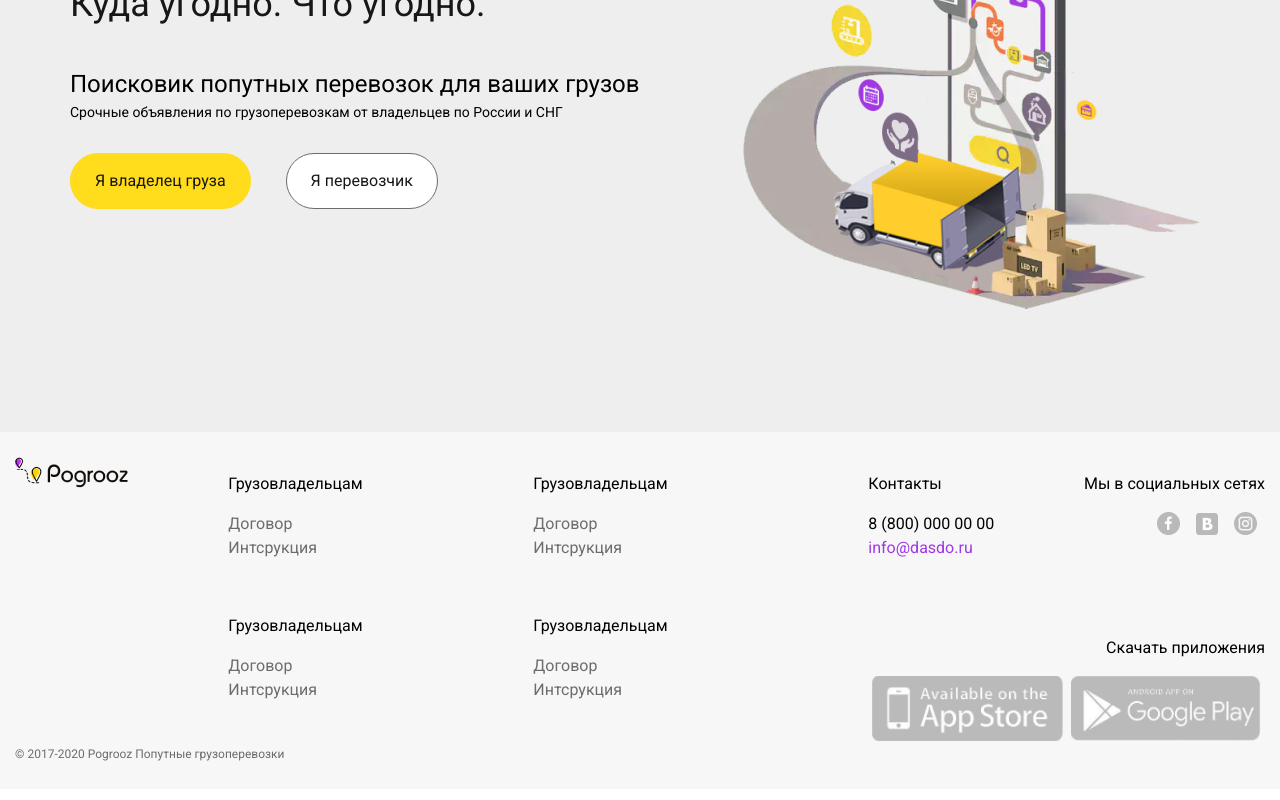
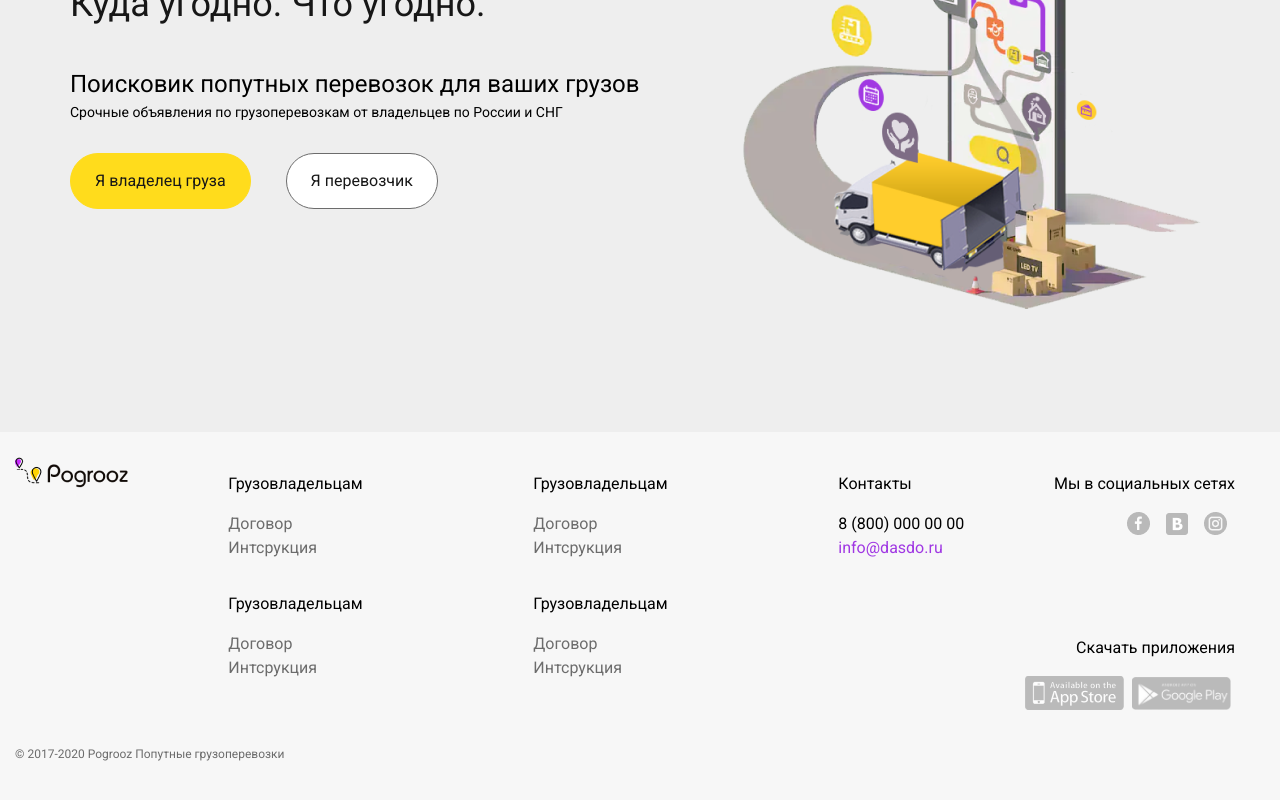
Before and after one commit to AegisEg/Pogrooz, a React (Create React App) app in the folder client/: page / in a window 1280 px wide. Shown: the part 248-1048 px from the top of the page. Built offline with nearby package versions, Linux system fonts and the light colour scheme.

Commit message:
footer_adaptive

```diff
--- a/client/src/App.css
+++ b/client/src/App.css
@@ -128,10 +128,9 @@ a {
 {
     background: #F7F7F7;
 }
-.footer_menu
+.footer_list
 {
-    display: grid;
-    grid-template-columns: repeat(2, 1fr);
+    height: fit-content;
 }
 .download_block
 {
@@ -158,7 +157,63 @@ a.mail
     color: #6C6C6C;
     font-size: 12px;
 }
-
+.download_link>img
+{
+    width: 107px;
+}
+@media screen and (min-width:768px)
+{
+    .col-premd-12
+    {
+        flex: 0 0 100%;
+        max-width: 100%;
+    }
+    .text-premd-right
+    {
+        text-align: right;
+    }
+}
+@media screen and (max-width:479px)
+{
+    .col-380-12
+    {
+        flex: 0 0 100%;
+        max-width: 100%;
+    }
+    .text-380-left
+    {
+        text-align: left;
+    }
+    .text-380-center
+    {
+        text-align: center;
+    }
+    .col-380-6
+    {
+        flex: 0 0 50%;
+        max-width: 50%;
+    }
+}
+@media screen and (max-width:768px)
+{
+    .text-640-center
+    {
+        text-align: center;
+    }
+}
+@media screen and (max-width:640px) and (min-width:480px)
+{
+    .col-presm-8
+    {
+        flex: 0 0 66.6666666667%!important;
+        max-width: 66.6666666667%!important;
+    }
+    .col-presm-4
+    {
+        flex: 0 0 33.3333333333%!important;
+        max-width: 33.3333333333%!important;
+    }
+}
 /* footer end */
 
 /* Main page */
--- a/client/src/Partials/Footer.js
+++ b/client/src/Partials/Footer.js
@@ -21,8 +21,8 @@ class Footer extends React.Component {
                   <div className="d-none d-md-block col-2 text-left">
                     <img src={logo} className="footer-logo-img" alt="Pogrooz" />
                   </div>
-                  <div className="col-lg-6 footer_menu">
-                    <div className="footer_list">
+                  <div className="col-presm-8 col-sm-6 col-md-6 footer_menu row align-content-start">
+                    <div className="footer_list col-6">
                         <p><Link to="/faq" >Грузовладельцам</Link></p>
                         <ul>
                             <li>
@@ -33,7 +33,7 @@ class Footer extends React.Component {
                             </li>
                         </ul>
                     </div>
-                    <div className="footer_list">
+                    <div className="footer_list col-6">
                         <p><Link to="/faq" >Грузовладельцам</Link></p>
                         <ul>
                             <li>
@@ -44,7 +44,7 @@ class Footer extends React.Component {
                             </li>
                         </ul>
                     </div>
-                    <div className="footer_list">
+                    <div className="footer_list col-6">
                         <p><Link to="/faq" >Грузовладельцам</Link></p>
                         <ul>
                             <li>
@@ -55,7 +55,7 @@ class Footer extends React.Component {
                             </li>
                         </ul>
                     </div>
-                    <div className="footer_list">
+                    <div className="footer_list col-6">
                         <p><Link to="/faq" >Грузовладельцам</Link></p>
                         <ul>
                             <li>
@@ -67,9 +67,9 @@ class Footer extends React.Component {
                         </ul>
                     </div>
                   </div>
-                  <div className="col-lg-4 text-right">
+                  <div className=".col-380-12 col-presm-4 col-sm-6 col-md-4 text-right">
                     <div className="row">
-                        <div className="text-left footer_list col-6">
+                        <div className="text-lg-left footer_list col-380-6 col-premd-12 col-lg-6 text-380-left text-premd-right">
                             <p>Контакты</p>
                             <ul>
                                 <li>
@@ -80,24 +80,24 @@ class Footer extends React.Component {
                                 </li>
                             </ul>
                         </div>
-                        <div className="col-6">
+                        <div className="col-380-6 col-premd-12 col-lg-6 text-premd text-premd-right">
                             <p className="">Мы в социальных сетях</p>
                             <div>
-                                <img className="mx-2" src={vk}/>
-                                <img className="mx-2" src={facebook}/>
-                                <img className="mx-2" src={instagramm}/>
+                                <img className="mx-2" src={vk} alt="vk"/>
+                                <img className="mx-2" src={facebook} alt="facebook"/>
+                                <img className="mx-2" src={instagramm} alt="instagramm"/>
                             </div>
                         </div>
                     </div>
-                    <div className="download_block">
+                    <div className="download_block text-380-center">
                         <p>Скачать приложения</p>
-                        <div className="d-flex download_link">
-                            <img className="px-1 w-50" src={iosapp}/>
-                            <img className="px-1 w-50" src={googleapp}/>
+                        <div className="download_link">
+                            <img className="px-1" src={iosapp} alt="iosapp"/>
+                            <img className="px-1" src={googleapp} alt="googleapp"/>
                         </div>
                     </div>
                   </div>
-                  <div className="col-12">
+                  <div className="col-12 text-640-center text-md-left my-4">
                     <span className="postscript">
                         © 2017-2020 Pogrooz Попутные грузоперевозки
                     </span>
```
